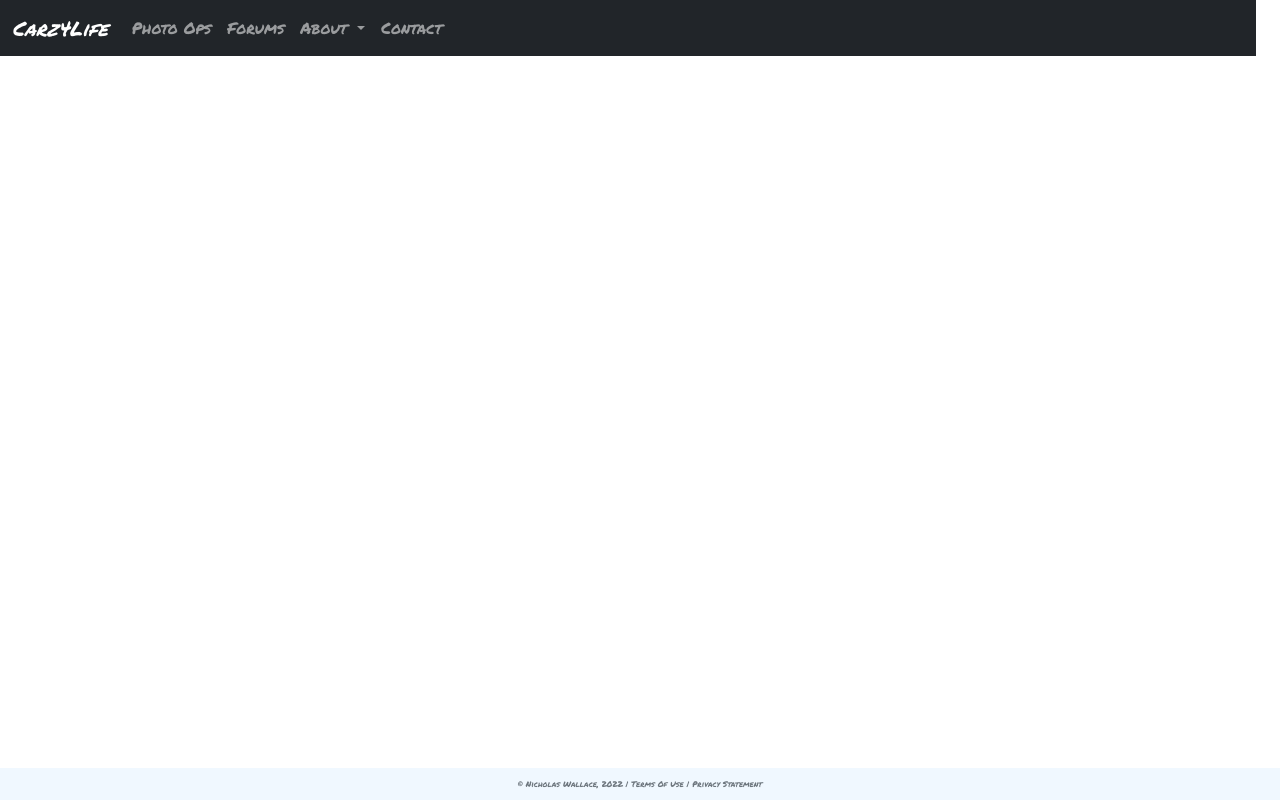
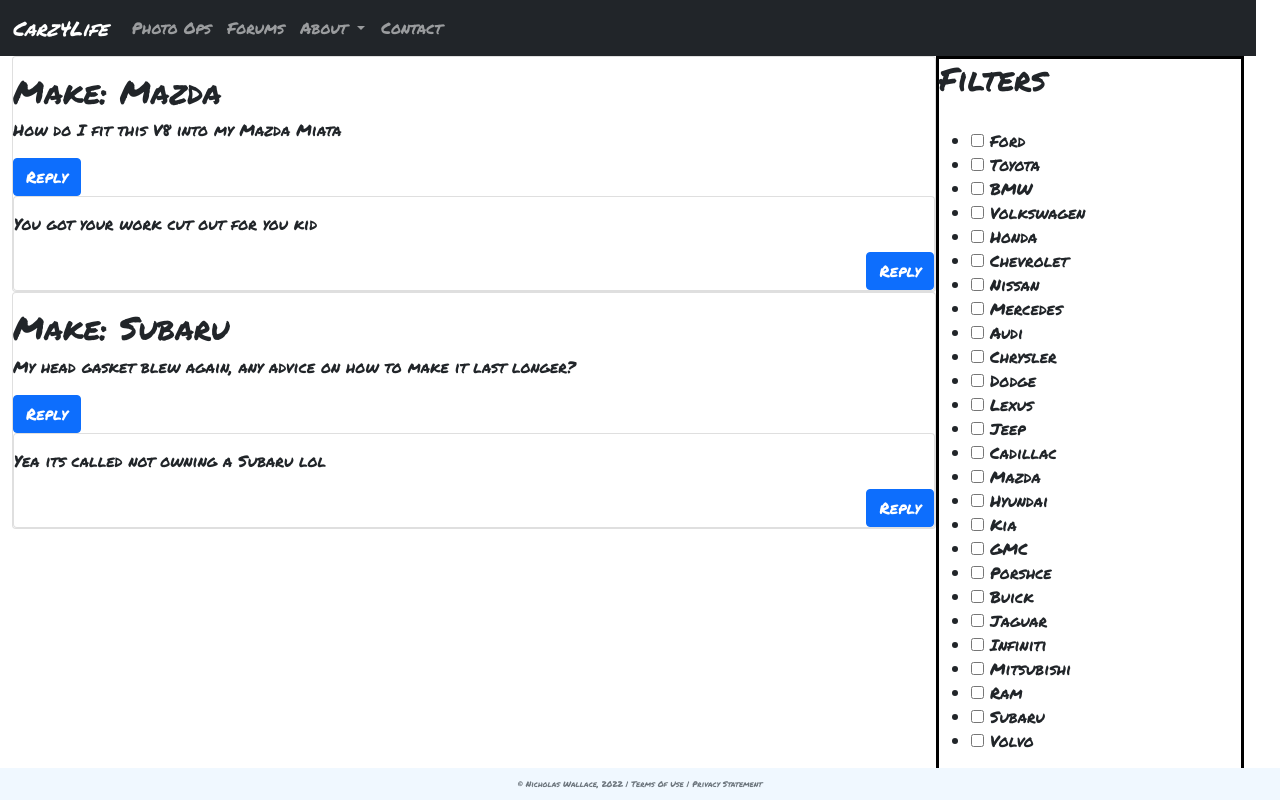
Before and after one commit to NickWallace2001/P4, a plain HTML site: page forums.html in a window 1280 px wide. Drawn offline with nearby package versions, Linux system fonts and the light colour scheme; files whose address does not match are found by name.

Commit message:
Add files via upload

```diff
--- a/css/main.css
+++ b/css/main.css
@@ -32,6 +32,7 @@
 	text-align: center;
 	color: white;
 	height: auto;
+	width: 800px;
 	margin-left: auto;
 	margin-right: auto;
 	padding-top: 20px;
@@ -53,4 +54,26 @@
 
 #infiniti{
 	border-radius: 50%;
+	display: block;
+	width: 100%;
+	height: auto;
+	margin-left: auto;
+	margin-right: auto;
 }
+
+section{
+	width: 75%;
+	float:left;
+}
+
+aside{
+	width: 25%;
+	float: right;
+	border: solid;
+	border-color: black;
+	border-size: 5px;
+}
+
+#secondforum{
+	padding-top: 15px;
+}
--- a/forums.html
+++ b/forums.html
@@ -55,6 +55,68 @@
                     </ul>
                 </div>
             </nav>
+			<main>
+				<section>
+					<div class="card" style="padding-top: 15px;">
+						<div class="cardbody">
+							<h2>Make: Mazda</h2>
+							<p> How do I fit this V8 into my Mazda Miata</p>
+							<button type="submit" class="btn btn-primary">Reply</button>
+							<div class="card" style="padding-top: 15px;">
+								<div class="carbody">
+									<p>You got your work cut out for you kid</p>
+									<button type="submit" class="btn btn-primary" id="submit">Reply</button>
+								</div>
+							</div>
+						</div>
+					</div>
+					<div class="card" id="secondforum">
+						<div class="cardbody">
+							<h2>Make: Subaru</h2>
+							<p> My head gasket blew again, any advice on how to make it last longer?</p>
+							<button type="submit" class="btn btn-primary">Reply</button>
+							<div class="card" style="padding-top: 15px;">
+								<div class="carbody">
+									<p>Yea its called not owning a Subaru lol</p>
+									<button type="submit" class="btn btn-primary" id="submit">Reply</button>
+								</div>
+							</div>
+						</div>
+					</div>
+				</section>
+				<aside>
+					<h2>Filters</h2>
+					<br>
+					<ul>
+						<li><input type="checkbox"> Ford</li>
+						<li><input type="checkbox"> Toyota</li>
+						<li><input type="checkbox"> BMW</li>
+						<li><input type="checkbox"> Volkswagen</li>
+						<li><input type="checkbox"> Honda</li>
+						<li><input type="checkbox"> Chevrolet</li>
+						<li><input type="checkbox"> Nissan</li>
+						<li><input type="checkbox"> Mercedes</li>
+						<li><input type="checkbox"> Audi</li>
+						<li><input type="checkbox"> Chrysler</li>
+						<li><input type="checkbox"> Dodge</li>
+						<li><input type="checkbox"> Lexus</li>
+						<li><input type="checkbox"> Jeep</li>
+						<li><input type="checkbox"> Cadillac</li>
+						<li><input type="checkbox"> Mazda</li>
+						<li><input type="checkbox"> Hyundai</li>
+						<li><input type="checkbox"> Kia</li>
+						<li><input type="checkbox"> GMC</li>
+						<li><input type="checkbox"> Porshce</li>
+						<li><input type="checkbox"> Buick</li>
+						<li><input type="checkbox"> Jaguar</li>
+						<li><input type="checkbox"> Infiniti</li>
+						<li><input type="checkbox"> Mitsubishi</li>
+						<li><input type="checkbox"> Ram</li>
+						<li><input type="checkbox"> Subaru</li>
+						<li><input type="checkbox"> Volvo</li>
+					</ul>
+				</aside>
+			<main>
         </div>
 	</div>
 </div>
```
Also changed, not shown: aboutmecars.html (+1 -1 lines).
